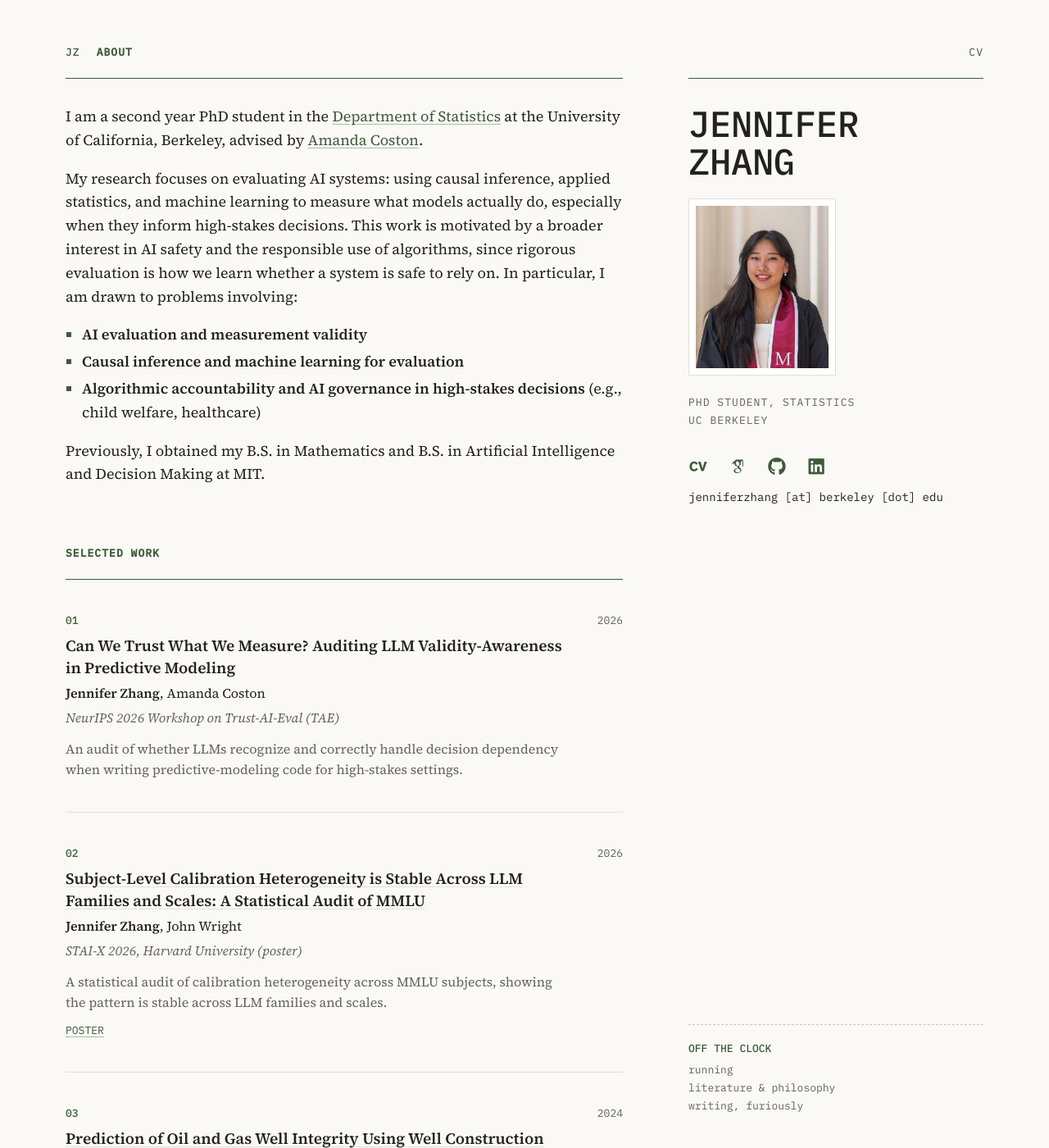
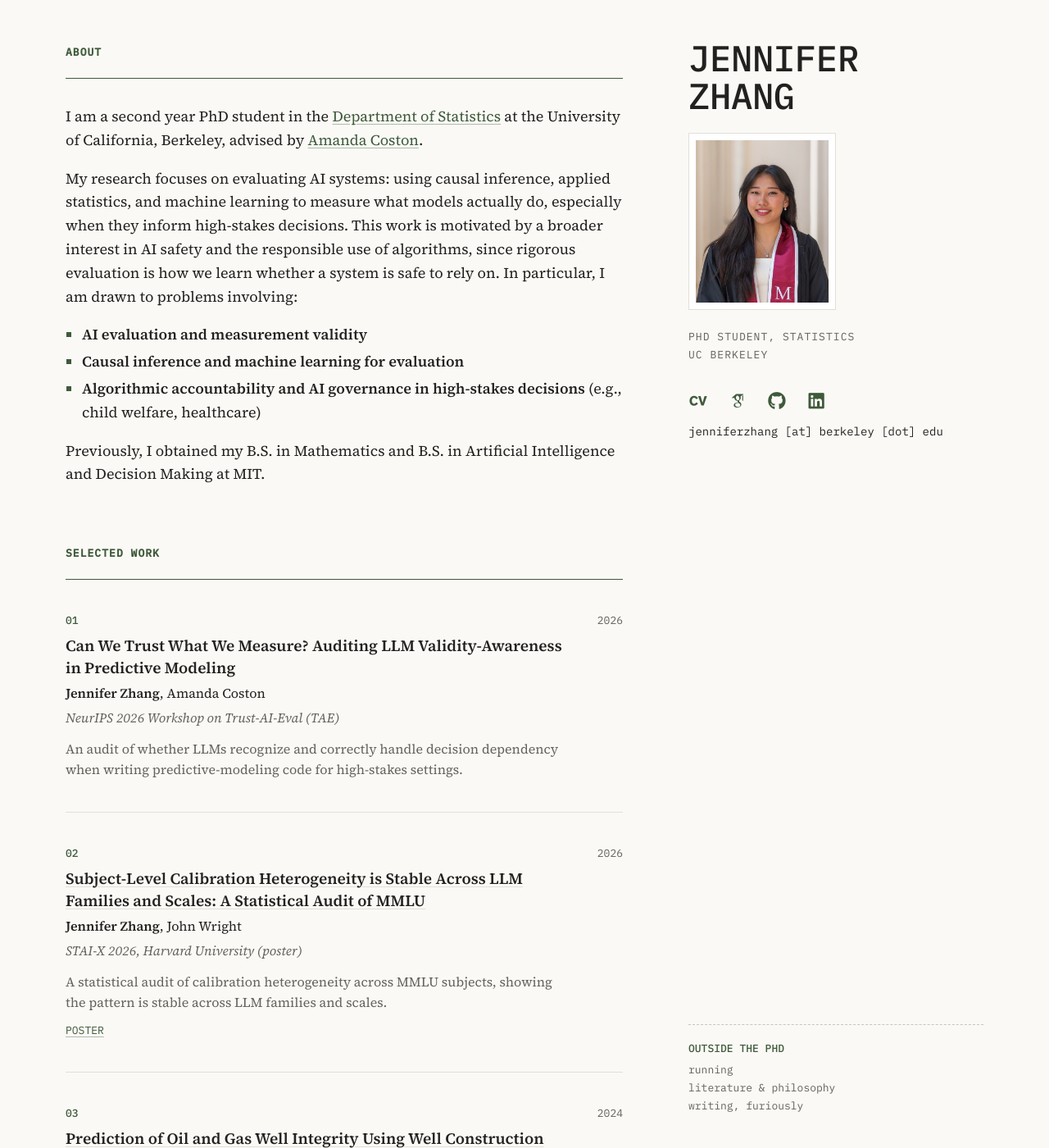
Before and after one commit to jenjzhang/jenjzhang.github.io, a Jekyll site: the page built from _pages/about.md, in a window 1280 px wide and 1400 px high. Shown: the whole window at 82% size. Built offline with Jekyll 4.4.1, drawn with Linux system fonts in a browser that asks for light colours; some web fonts are replaced.

Commit message:
Homepage tweaks: drop right-column rule and JZ label, rename "Outside the PhD"
Co-Authored-By: Claude Opus 5.5 <noreply@anthropic.com>

```diff
--- a/_layouts/home.html
+++ b/_layouts/home.html
@@ -27,7 +27,7 @@
 <div class="page">
 
   <main class="main">
-    <h2 class="section-head mono"><span class="jz" aria-hidden="true">JZ</span><span>About</span></h2>
+    <h2 class="section-head mono">About</h2>
     <div class="about">
       {{ content }}
     </div>
@@ -77,10 +77,6 @@
   </main>
 
   <aside class="side">
-    <nav class="section-head mono side-nav" aria-label="Site">
-      {%- if author.cv %}<a href="{{ author.cv | relative_url }}">CV</a>{% endif %}
-    </nav>
-
     <div class="profile">
       <h1 class="name">{{ author.name | split: " " | join: "<br>" }}</h1>
       <img class="portrait" src="{{ author.avatar | prepend: '/images/' | relative_url }}" alt="Portrait of {{ author.name }}">
@@ -105,7 +101,7 @@
 
     {%- if page.off_the_clock %}
     <section class="otc">
-      <h2>Off the clock</h2>
+      <h2>{{ page.off_the_clock_title }}</h2>
       <ul>
         {%- for item in page.off_the_clock %}
         <li>{{ item }}</li>
--- a/_pages/about.md
+++ b/_pages/about.md
@@ -13,6 +13,7 @@ affiliation:
 email_text: "jenniferzhang [at] berkeley [dot] edu"
 # Show a figure box beside each selected paper (placeholder until `thumbnail` is set)
 paper_figures: false
+off_the_clock_title: "Outside the PhD"
 off_the_clock:
   - running
   - literature &amp; philosophy
--- a/assets/css/home.scss
+++ b/assets/css/home.scss
@@ -90,13 +90,6 @@ a:hover { text-decoration-color: var(--accent); }
   color: var(--accent);
   text-transform: uppercase;
 }
-.section-head .jz { font-weight: 500; }
-
-.side-nav {
-  justify-content: flex-end;
-  gap: 28px;
-}
-.side-nav a { text-decoration: none; }
 
 // ---------- about ----------
 
@@ -204,7 +197,7 @@ a:hover { text-decoration-color: var(--accent); }
 }
 
 .name {
-  margin: 10px 0 0;
+  margin: -8px 0 0;
   font-family: var(--mono);
   font-weight: 500;
   font-size: 44px;
@@ -294,7 +287,6 @@ a:hover { text-decoration-color: var(--accent); }
   body { font-size: 17px; }
   .page { display: flex; flex-direction: column; padding: 0 16px; }
   .side { display: contents; }
-  .side-nav { display: none; }
   .profile { order: 1; gap: 18px; padding-top: 32px; }
   .main { order: 2; padding: 40px 0 24px; }
   .otc { order: 3; margin: 0 0 48px; }
```
Also changed, not shown: CLAUDE.md (+1 -1 lines).
